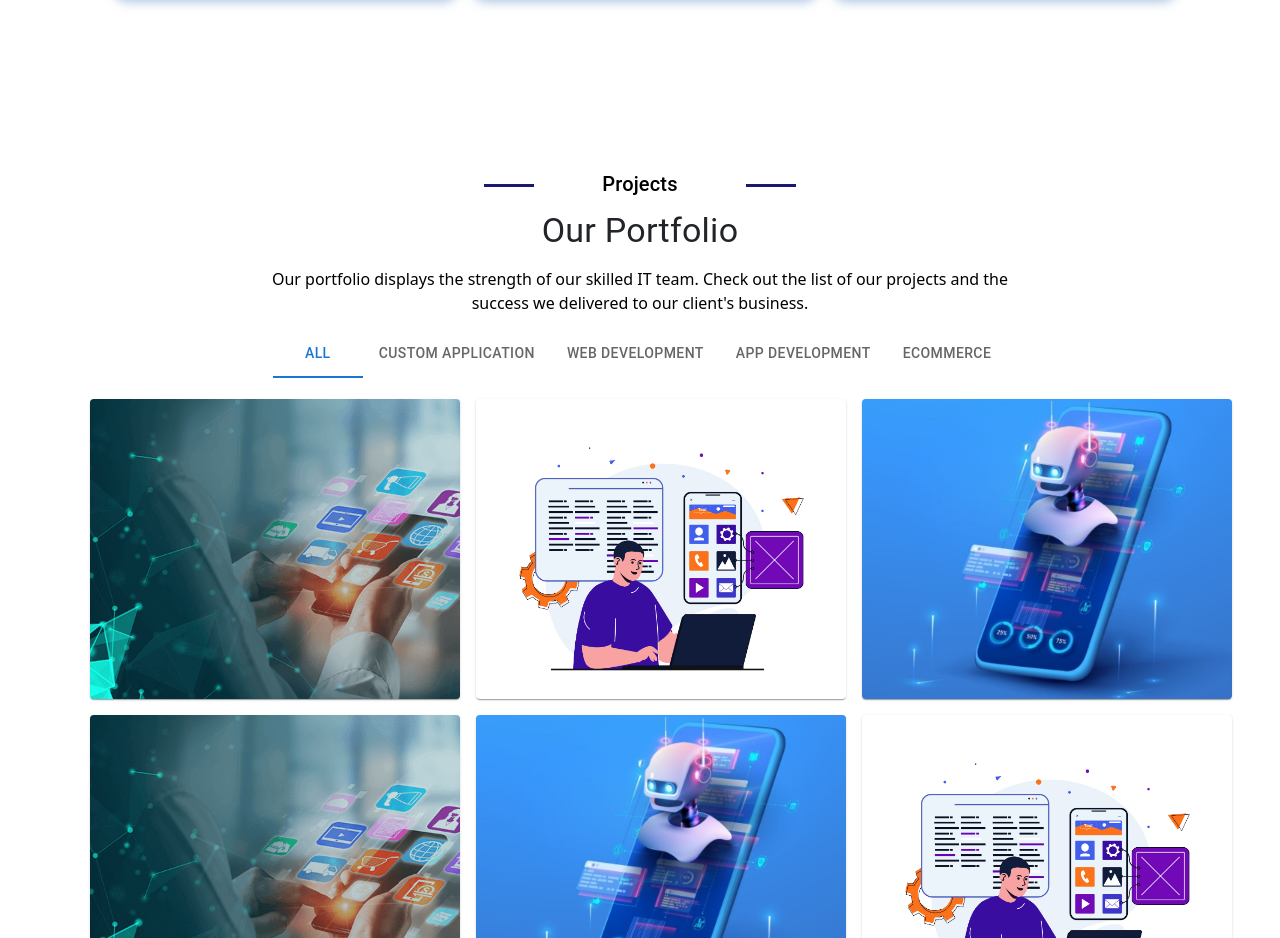
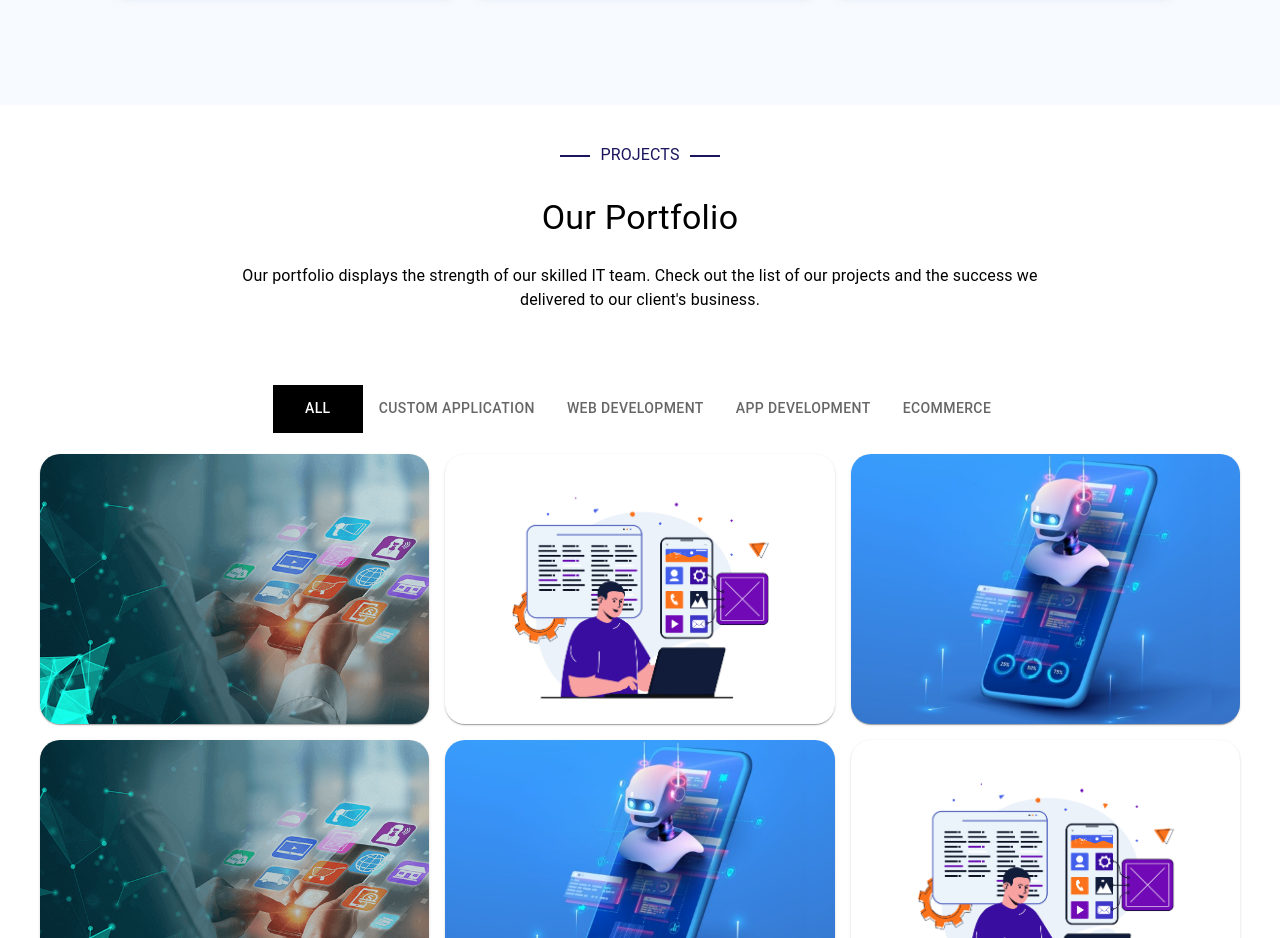
Before and after one commit to GTech-Dynamics/gtech-dynamics, a React (Create React App) app: page /home in a window 1280 px wide. Shown: the part 1862-2800 px from the top of the page. Built offline with nearby package versions, Linux system fonts and the light colour scheme.

Commit message:
Portfolio Component

```diff
--- a/src/components/home/index.jsx
+++ b/src/components/home/index.jsx
@@ -1,5 +1,6 @@
 import CarouselComponent from "./carousel";
 import ServicesComponent from "../service/services";
+import { Box } from "@mui/material";
 import PortfolioComponent from "../portfolio/PortfolioComponent";
 import { useEffect } from "react";
 function Home() {
@@ -9,8 +10,12 @@ function Home() {
   return (
     <>
       <CarouselComponent />
-      <ServicesComponent />
-      <PortfolioComponent />
+      <Box className="service-component">
+        <ServicesComponent />
+      </Box>
+      <Box>
+        <PortfolioComponent />
+      </Box>
     </>
   );
 }
--- a/src/components/portfolio/GridComponent.jsx
+++ b/src/components/portfolio/GridComponent.jsx
@@ -1,26 +1,44 @@
-import React from 'react';
-import { Card, CardContent, Typography, Grid} from '@mui/material';
-import '../../style/portfolio.css';
+import React from "react";
+import { Card, CardContent, Typography, Grid, IconButton } from "@mui/material";
+import "../../style/portfolio.css";
+import LinkIcon from "@mui/icons-material/Link";
 
 const GridComponent = ({ items }) => {
+  const handleLink = (websiteUrl) => {
+    window.open(websiteUrl, "_blank");
+  };
   return (
-        <Grid container spacing={2} sx={{ margin: '5px' }}>
+    <Grid container spacing={2} className="portfolio-grid">
       {items.map((item, index) => (
-                <Grid item xs={12} sm={6} md={4} key={index}>
-                    <Card className="portfolio-card" sx={{  backgroundImage: item.background}}>
-                        <CardContent className="card-content" >
-                            <Typography variant="h5" component="h2" gutterBottom className='typography'>
+        <Grid item xs={12} sm={12} md={6} lg={4} key={index}>
+          <Card
+            className="portfolio-card"
+            sx={{ backgroundImage: item.background }}
+          >
+            <CardContent className="card-content">
+              <Typography
+                variant="h5"
+                component="h2"
+                gutterBottom
+                className="typography"
+              >
                 {item.heading}
               </Typography>
-                            <Typography variant="body2" component="p"  className='typography'>
+              <Typography variant="body2" component="p" className="typography">
                 {item.description}
               </Typography>
+              <IconButton
+                className="icon-button"
+                onClick={() => handleLink(item.websiteUrl)}
+              >
+                <LinkIcon />
+              </IconButton>
             </CardContent>
           </Card>
         </Grid>
       ))}
     </Grid>
   );
-}
+};
 
 export default GridComponent;
--- a/src/components/portfolio/PortfolioComponent.jsx
+++ b/src/components/portfolio/PortfolioComponent.jsx
@@ -1,28 +1,46 @@
-import React from 'react';
-import {Container, Typography, Box} from '@mui/material';
-import Tabs from '@mui/material/Tabs';
-import Tab from '@mui/material/Tab';
-import GridComponent from './GridComponent';
-import {All, WebDevelopment, AppDevelopment, Ecommerce, CustomApplication} from './GridItems';
+import React from "react";
+import { Typography, Box } from "@mui/material";
+import Tabs from "@mui/material/Tabs";
+import Tab from "@mui/material/Tab";
+import GridComponent from "./GridComponent";
+import {
+  All,
+  WebDevelopment,
+  AppDevelopment,
+  Ecommerce,
+  CustomApplication,
+} from "./GridItems";
 
 const PortfolioComponent = () => {
   const [value, setValue] = React.useState(0);
-  const handleChange = (event, newValue) =>  {
+  const handleChange = (event, newValue) => {
     setValue(newValue);
   };
 
   return (
-    <Container className='child2'>
-       <Typography variant="h6" className='styled-portfolio-heading'>Projects</Typography>
-       <Typography variant='h4'>Our Portfolio</Typography>
-       <Box className="desc">
-            <Typography variant='p'>
-            Our portfolio displays the strength of our skilled IT team.
-            Check out the list of our projects and the success we delivered to our client's business.
+    <>
+      <Box className="portfolio-body-child1">
+        <Box className="inner-child1">
+          <Typography className="portfolio-hr-lines">Projects</Typography>
+          <Typography variant="h4">Our Portfolio</Typography>
+          <Box className="inner-child2 ">
+            <Typography variant="body1">
+              Our portfolio displays the strength of our skilled IT team. Check
+              out the list of our projects and the success we delivered to our
+              client's business.
             </Typography>
           </Box>
-       <Box>
-          <Tabs value={value} onChange={handleChange} centered>
+        </Box>
+      </Box>
+      <Box className="portfolio-body-child2">
+        <Tabs
+          value={value}
+          onChange={handleChange}
+          centered
+          TabIndicatorProps={{
+            style: { display: "none" },
+          }}
+        >
           <Tab label="All" />
           <Tab label="Custom Application" />
           <Tab label="Web Development" />
@@ -35,8 +53,7 @@ const PortfolioComponent = () => {
         {value === 3 && <GridComponent items={Ecommerce} />}
         {value === 4 && <GridComponent items={CustomApplication} />}
       </Box>
-    </Container>
-
-    )
-}
+    </>
+  );
+};
 export default PortfolioComponent;
--- a/src/components/portfolio/index.jsx
+++ b/src/components/portfolio/index.jsx
@@ -8,9 +8,9 @@ function Portfolio() {
   }, []);
   return (
     <>
-      <Box className="parent">
-        <Box className="child1">
-          <Typography variant="h2">
+      <Box className="portfolio-parent">
+        <Box className="portfolio-header">
+          <Typography variant="h5">
             Projects We Conquered & Delivered Unparalleled Success
           </Typography>
         </Box>
--- a/src/components/service/services.jsx
+++ b/src/components/service/services.jsx
@@ -46,7 +46,7 @@ const ServicesComponent = () => {
     <Box className="service-body">
       <Box className="body-child1">
         <Typography variant="p" className="service-hr-lines">
-          SERVICES
+          Services
         </Typography>
         <Typography variant="h3">Services We Provide</Typography>
         <Box className="inner-child1">
--- a/src/style/home.css
+++ b/src/style/home.css
@@ -124,6 +124,10 @@
   top: 50%;
   right: -70px;
 }
+.service-component {
+  background-image: linear-gradient(180deg, #f1f8fb 0%, #f7fafe 100%);
+}
+
 @media (max-width: 810px) {
   .css-1abc02a > button {
     right: 20px;
--- a/src/style/portfolio.css
+++ b/src/style/portfolio.css
@@ -1,4 +1,4 @@
-.parent {
+.portfolio-parent {
   display: flex;
   flex-direction: column;
   justify-content: center;
@@ -6,72 +6,109 @@
   background-image: url(../static/images/service_bg.avif);
   background-repeat: no-repeat;
   background-size: cover;
-    height: 500px;
+  height: 100vh;
   padding-top: 15px;
 }
-.child1{
-    width: 80%;
+.portfolio-header {
+  max-width: 800px;
   text-align: center;
-    color:white;
+  margin-top: 55px;
+  color: white;
   font-weight: bold;
-
 }
-.child1 > * {
-    color:white;
+.portfolio-header > * {
+  color: white;
   text-align: center;
+  line-height: 1.1em;
   animation: fadeIn 1.5s forwards;
+  font-size: 70px !important;
+  text-transform: capitalize !important;
 }
-.child2 {
+.portfolio-body-child1 {
   display: flex;
-    flex-direction: row;
+  flex-direction: column;
   justify-content: center;
   align-items: center;
   text-align: center;
-    padding: 50px;
+  padding: 20px;
+  margin: auto;
+  font-weight: bold;
+  width: 100%;
 }
-.child2 > * {
-    padding: 5px;
+.inner-child1 {
+  width: 100%;
+  padding: 3px;
+  text-align: center;
+  display: flex;
+  justify-content: center;
   align-items: center;
+  flex-direction: column;
+  color: black;
+}
+.inner-child1 > * {
+  padding: 15px;
+}
+.inner-child2 {
+  padding: 10px;
+  text-align: center;
+  display: flex;
   justify-content: center;
+  flex-direction: column;
+  align-items: center;
+  width: 70%;
+}
+.portfolio-body-child2 {
+  padding: 40px;
+}
+.portfolio-hr-lines {
+  font-family: sans-serif;
+  color: #1b155e;
+  text-align: center;
+  font-size: 14px;
+  position: relative;
+  max-width: 500px;
+  text-align: center;
+  text-transform: uppercase !important;
 }
 
-.styled-portfolio-heading {
-    font-family: sans-serif;
-    margin-left: 100px;
-    color: black;
-    text-align: center;
-    font-size: 30px;
-    position: relative;
-}
-
-.styled-portfolio-heading::before,
-.styled-portfolio-heading::after {
-    content: '';
+.portfolio-hr-lines:before {
+  content: " ";
   display: block;
-    width: 50px;
-    height: 3px;
-    background: #191970;
+  height: 2px;
+  width: 30px;
   position: absolute;
   top: 50%;
+  left: -25px;
+  background: #1b155e;
 }
-
-.styled-portfolio-heading::before {
-    left: 420px;
+.portfolio-hr-lines:after {
+  content: " ";
+  height: 2px;
+  width: 30px;
+  background: #1b155e;
+  display: block;
+  position: absolute;
+  top: 50%;
+  right: -25px;
 }
-
-.styled-portfolio-heading::after {
-    right: 420px;
+.portfolio-body-child2 .MuiTab-root.Mui-selected {
+  background-color: black;
+  color: white;
+}
+.portfolio-grid {
+  margin-top: 5px !important;
 }
 .portfolio-card {
   transform-origin: bottom;
-    height: 300px;
-    padding: 7px;
+  height: 270px;
+  padding: 20px;
   box-shadow: 5;
   background-size: cover;
   background-position: center;
   color: white;
   position: relative;
   overflow: hidden;
+  border-radius: 20px !important;
 }
 
 .card-content {
@@ -83,28 +120,33 @@
   background: rgba(0, 0, 0, 0.7);
   padding: 50px;
   box-sizing: border-box;
-    transition: bottom 0.1s;
   opacity: 0.3s;
   padding: 30px;
-
-}
-.desc {
-    padding: 10px;
-    text-align: center;
-    display: flex;
-    flex-direction: column;
-    align-items: center;
-}
-.desc  > * {
-    margin-top: 50px;
-    width: 70%;
-    color:black;
 }
 .typography {
   color: white;
   padding: 10px;
 }
+.icon-button {
+  background-color: black !important;
+  color: white !important;
+  margin-left: 7px !important;
+}
 .portfolio-card:hover .card-content {
   bottom: 0;
   opacity: 1;
 }
+.portfolio-card:hover .typography {
+  animation: fadeIn 1.5s forwards;
+}
+.portfolio-card:hover .icon-button {
+  animation: fadeIn 1.5s forwards;
+}
+@media (max-width: 768px) {
+  .portfolio-header > * {
+    font-size: 36px !important;
+  }
+  .portfolio-body-child2 .MuiTabs-flexContainer {
+    flex-wrap: wrap !important;
+  }
+}
--- a/src/style/service.css
+++ b/src/style/service.css
@@ -77,26 +77,27 @@
   position: relative;
   max-width: 500px;
   text-align: center;
+  text-transform: uppercase !important;
 }
 .service-hr-lines:before {
   content: " ";
   display: block;
   height: 2px;
-  width: 50px;
+  width: 30px;
   position: absolute;
   top: 50%;
-  left: -40px;
+  left: -30px;
   background: #1b155e;
 }
 .service-hr-lines:after {
   content: " ";
   height: 2px;
-  width: 50px;
+  width: 30px;
   background: #1b155e;
   display: block;
   position: absolute;
   top: 50%;
-  right: -40px;
+  right: -30px;
 }
 .grid {
   margin: 0 auto;
```
Lines whose indentation alone changed are shown as unchanged.
